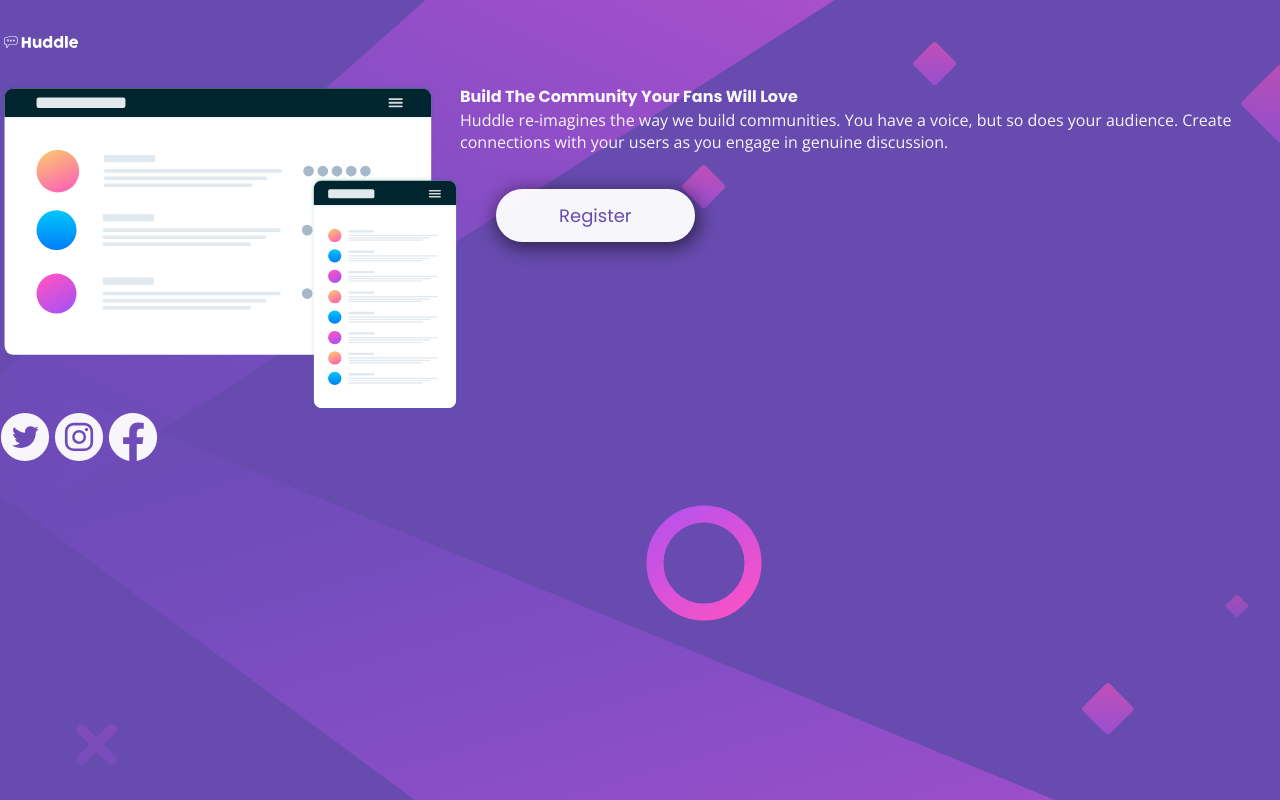
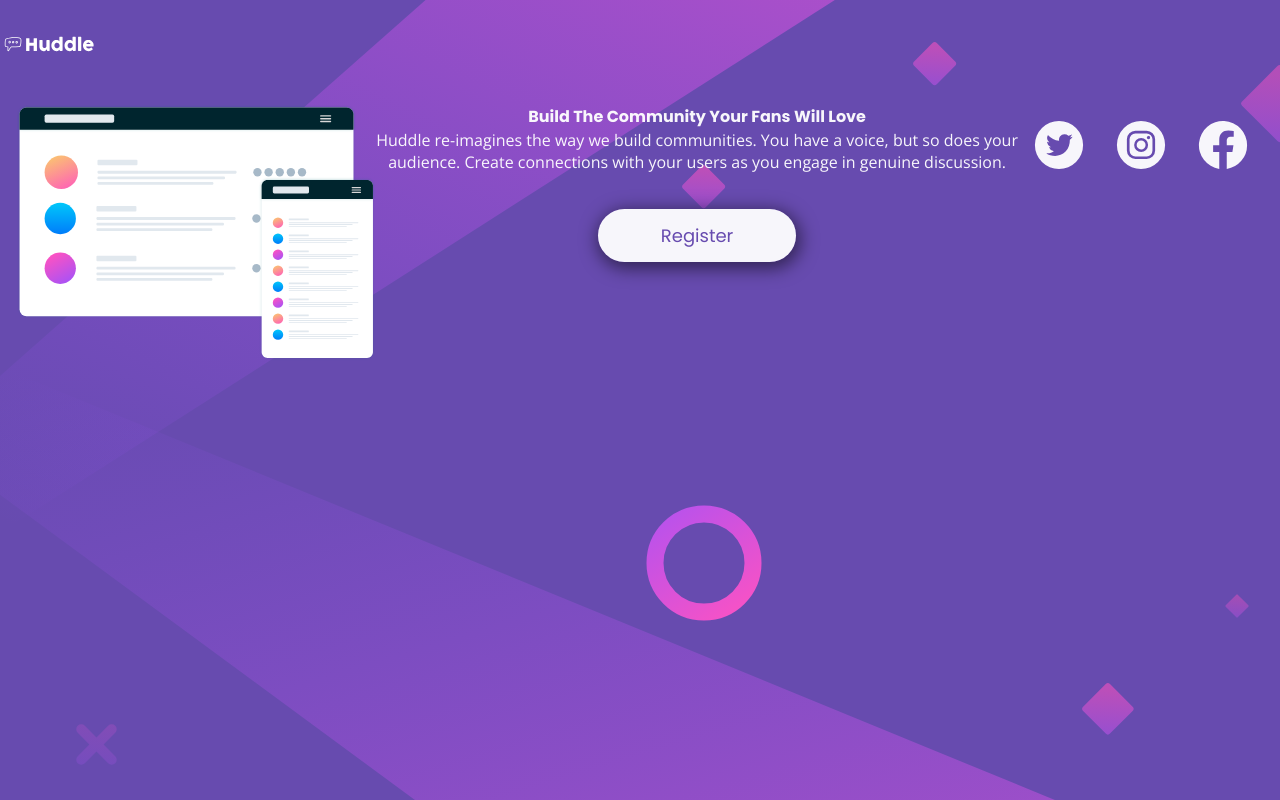
Before and after one commit to Suganya1990/Landing-page, a plain HTML site: page index.html in a window 1280 px wide. Drawn offline with nearby package versions, Linux system fonts and the light colour scheme.

Commit message:
updated css

```diff
--- a/styles.css
+++ b/styles.css
@@ -64,21 +64,31 @@ button{
         max-width: 475px;
     }
     .logo{
-        width: 5em;
+        width: 6em;
         margin: 2em 0em;
     }
     .hero{
-
+        max-height: 100vh;
         display: flex;
         flex-direction: column;
         color:var(--white);
-        margin: 0 auto;
-
+        margin: auto;
+        padding: 1em;
+        justify-content: space-evenly;
+        text-align:center;
     }
 
    .img-container img{
-        width:100%;
+        width:90%;
         height: auto;
+   }
+   .social-icons{
+
+    display: flex;
+    justify-content: center;
+   }
+   .social-icons a{
+    padding: 1em;
    }
 }
 
```
Also changed, not shown: index.html (+2 -2 lines).
